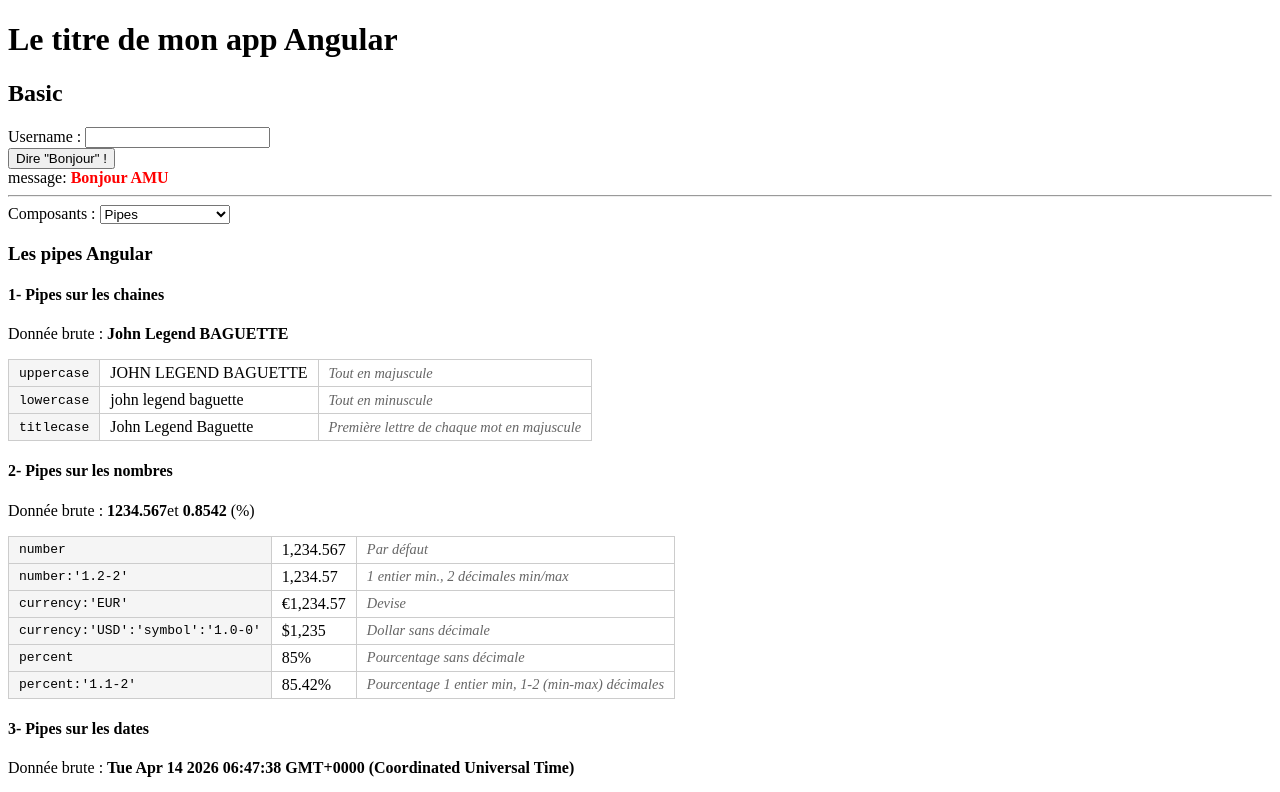
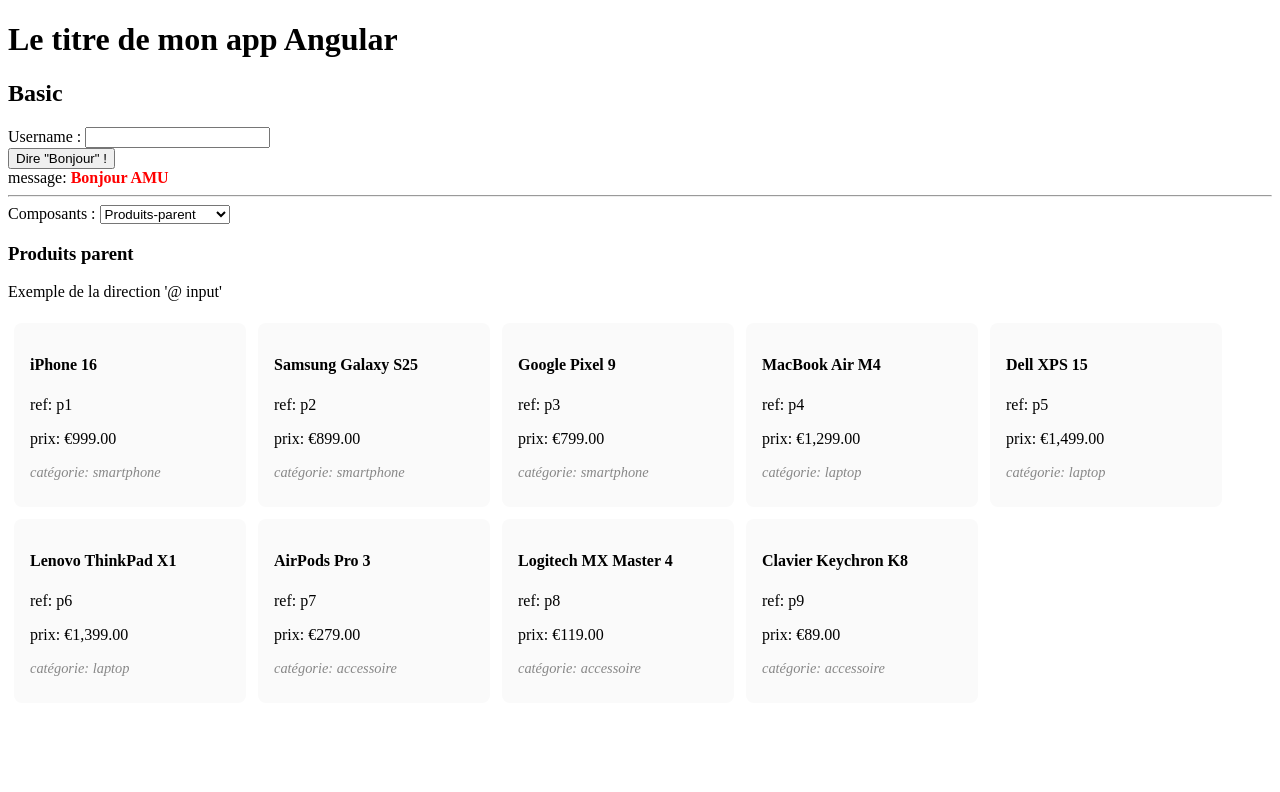
Before and after one commit to smbpunt/formation-angular, an Angular app in the folder 01_angular/myFirstAngularProject/: page / in a window 1280 px wide. Shown: the top 792 px of the page. Built offline with nearby package versions, Linux system fonts and the light colour scheme.

Commit message:
feat(angular): add parent/child components to demonstrate input signal passing

```diff
--- a/01_angular/myFirstAngularProject/src/app/basic/basic.html
+++ b/01_angular/myFirstAngularProject/src/app/basic/basic.html
@@ -44,6 +44,9 @@
   @case ('Pipes') {
     <app-pipes></app-pipes>
   }
+  @case ('Produits-parent') {
+    <app-produits-parent></app-produits-parent>
+  }
   @default {
     <p>Veuillez sélectionner un composant</p>
   }
--- a/01_angular/myFirstAngularProject/src/app/basic/basic.ts
+++ b/01_angular/myFirstAngularProject/src/app/basic/basic.ts
@@ -7,10 +7,21 @@
 import { Signals } from './signals/signals';
 import { ComputedSignals } from './computed-signals/computed-signals';
 import { Pipes } from './pipes/pipes';
+import { ProduitsParent } from './produits-parent/produits-parent';
 
 @Component({
   selector: 'app-basic',
-  imports: [Couleur, Calculatrice, Produits, Tva, FormsModule, Signals, ComputedSignals, Pipes],
+  imports: [
+    Couleur,
+    Calculatrice,
+    Produits,
+    Tva,
+    FormsModule,
+    Signals,
+    ComputedSignals,
+    Pipes,
+    ProduitsParent,
+  ],
   templateUrl: './basic.html',
   styleUrl: './basic.scss',
 })
@@ -26,8 +37,9 @@
     'Signals',
     'Computed-signals',
     'Pipes',
+    'Produits-parent',
   ];
-  protected selectedComposant: string = this.composants[6];
+  protected selectedComposant: string = this.composants[7];
 
   protected onAction(): void {
     this.message = `Bonjour ${this.username} !`;
--- /dev/null
+++ b/01_angular/myFirstAngularProject/src/app/basic/produit-enfant/produit-enfant.html
@@ -0,0 +1,8 @@
+<div class="carte-produit">
+  <h4>
+    {{ product().label }}
+  </h4>
+  <p>ref: {{ product().ref }}</p>
+  <p>prix: {{ product().price | currency:'EUR' }}</p>
+  <p class="categorie">catégorie: {{ product().category }}</p>
+</div>
--- /dev/null
+++ b/01_angular/myFirstAngularProject/src/app/basic/produit-enfant/produit-enfant.scss
@@ -0,0 +1,16 @@
+.carte-produit {
+  border: 2px solid transparent;
+  border-radius: 8px;
+  padding: 10px 14px;
+  margin: 6px;
+  background: #fafafa;
+  display: inline-block;
+  min-width: 200px;
+  vertical-align: top;
+}
+
+.categorie {
+  color: #888;
+  font-style: italic;
+  font-size: 0.9em;
+}
--- /dev/null
+++ b/01_angular/myFirstAngularProject/src/app/basic/produit-enfant/produit-enfant.ts
@@ -0,0 +1,13 @@
+import { Component, input, InputSignal } from '@angular/core';
+import { IProduit } from '../../interfaces/IProduit';
+import { CurrencyPipe } from '@angular/common';
+
+@Component({
+  selector: 'app-produit-enfant',
+  imports: [CurrencyPipe],
+  templateUrl: './produit-enfant.html',
+  styleUrl: './produit-enfant.scss',
+})
+export class ProduitEnfant {
+  public product: InputSignal<IProduit> = input.required<IProduit>();
+}
--- /dev/null
+++ b/01_angular/myFirstAngularProject/src/app/basic/produits-parent/produits-parent.html
@@ -0,0 +1,6 @@
+<h3>Produits parent</h3>
+<p>Exemple de la direction '@ input' </p>
+
+@for (p of products; track p.ref) {
+  <app-produit-enfant [product]="p" />
+}
--- /dev/null
+++ b/01_angular/myFirstAngularProject/src/app/basic/produits-parent/produits-parent.ts
@@ -0,0 +1,23 @@
+import { Component } from '@angular/core';
+import { IProduit } from '../../interfaces/IProduit';
+import { ProduitEnfant } from '../produit-enfant/produit-enfant';
+
+@Component({
+  selector: 'app-produits-parent',
+  imports: [ProduitEnfant],
+  templateUrl: './produits-parent.html',
+  styleUrl: './produits-parent.scss',
+})
+export class ProduitsParent {
+  protected products: IProduit[] = [
+    { ref: 'p1', label: 'iPhone 16', price: 999, category: 'smartphone' },
+    { ref: 'p2', label: 'Samsung Galaxy S25', price: 899, category: 'smartphone' },
+    { ref: 'p3', label: 'Google Pixel 9', price: 799, category: 'smartphone' },
+    { ref: 'p4', label: 'MacBook Air M4', price: 1299, category: 'laptop' },
+    { ref: 'p5', label: 'Dell XPS 15', price: 1499, category: 'laptop' },
+    { ref: 'p6', label: 'Lenovo ThinkPad X1', price: 1399, category: 'laptop' },
+    { ref: 'p7', label: 'AirPods Pro 3', price: 279, category: 'accessoire' },
+    { ref: 'p8', label: 'Logitech MX Master 4', price: 119, category: 'accessoire' },
+    { ref: 'p9', label: 'Clavier Keychron K8', price: 89, category: 'accessoire' },
+  ];
+}
```
Also changed, not shown: 01_angular/myFirstAngularProject/src/app/basic/produits-parent/produits-parent.scss (added), 2 other files (tests, documents, lock files or other folders).
